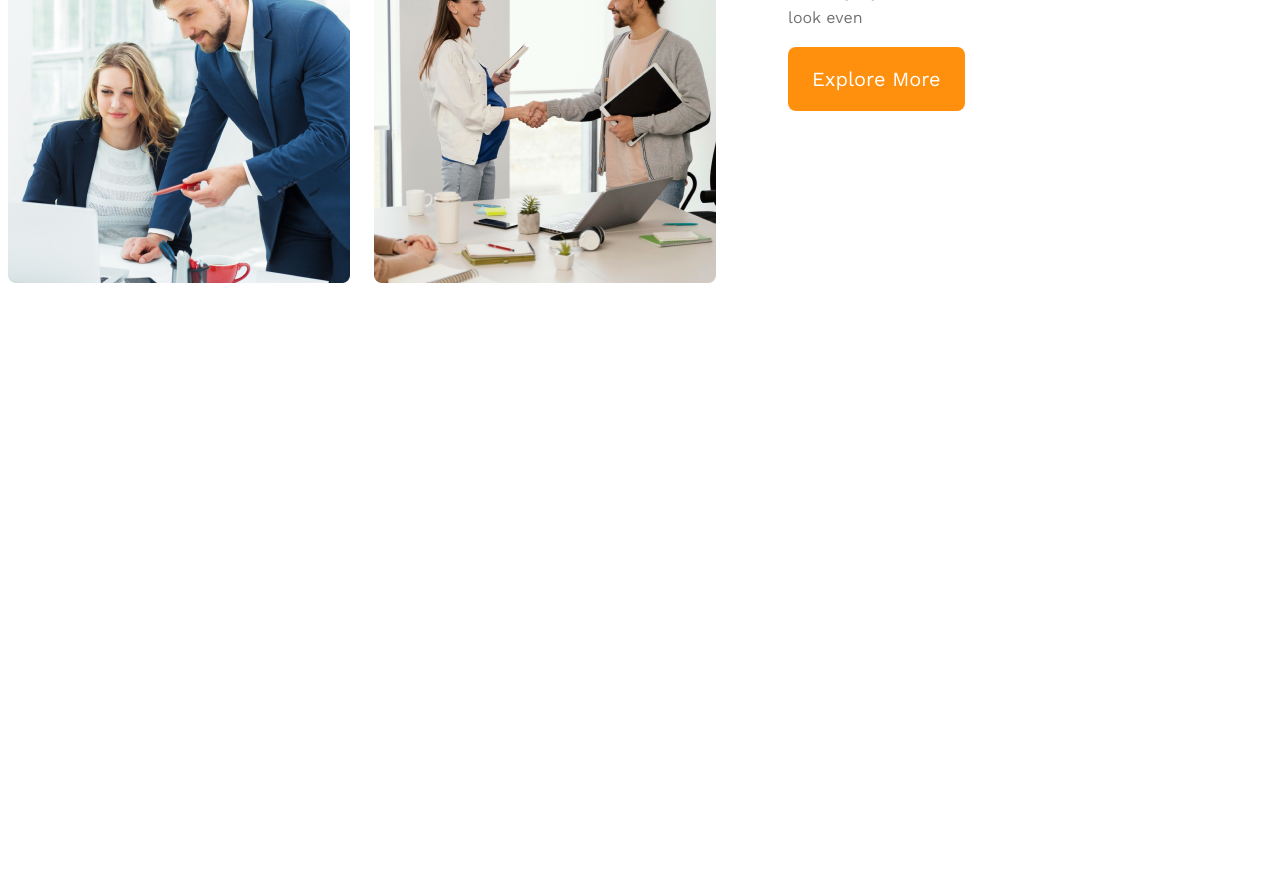
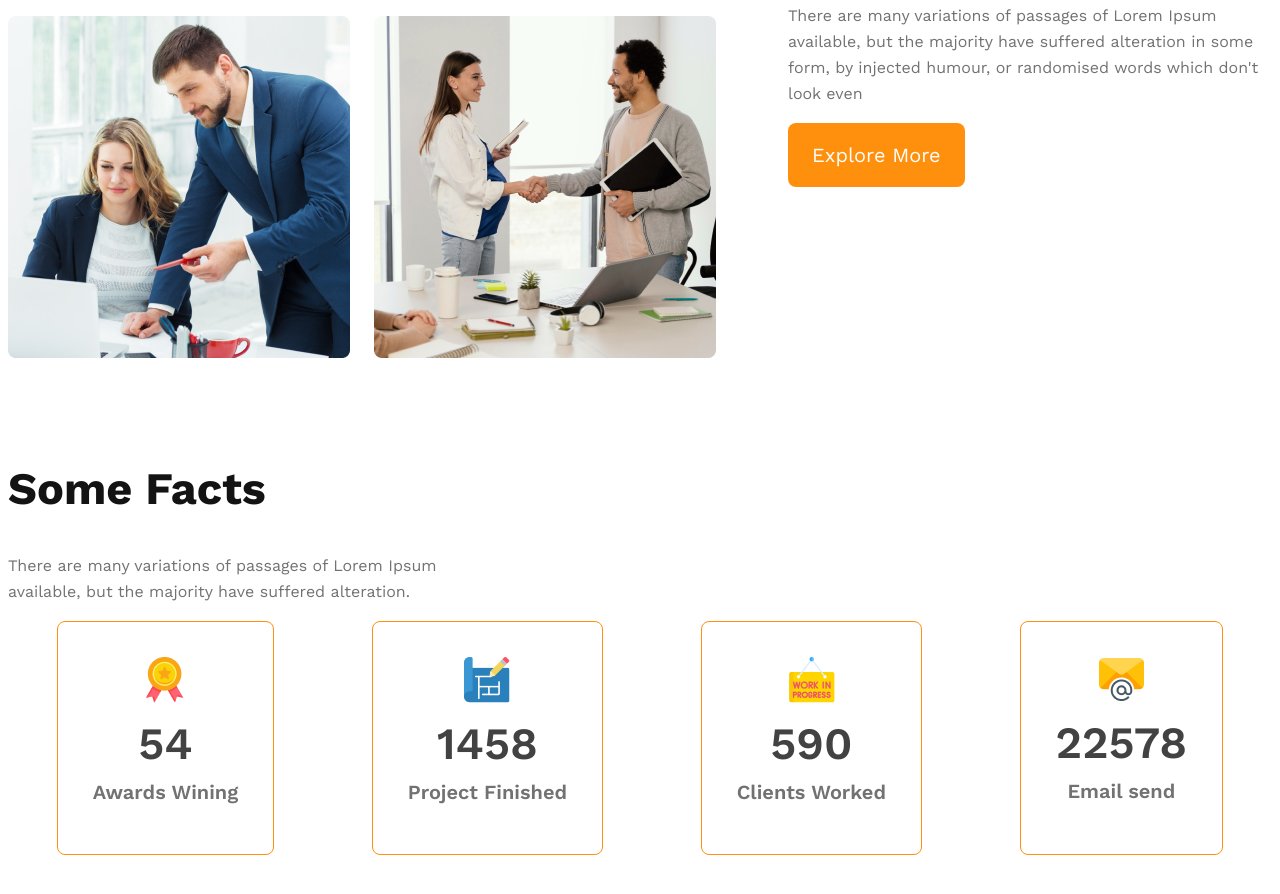
Before and after one commit to AdityaChowdhury2/g3-architects-website, a plain HTML site: page index.html in a window 1280 px wide. Shown: the part 1616-2510 px from the top of the page. Before the commit the page ends 1973 px from the top, so only its background shows below. Drawn offline with nearby package versions, Linux system fonts and the light colour scheme.

Commit message:
fact section added

```diff
--- a/index.html
+++ b/index.html
@@ -12,10 +12,10 @@
 </head>
 
 <body>
-    <header class="">
-        <nav>
+    <header>
+        <nav class="container">
             <div class="logo">
-                <h3>G3 Architects</h3>
+                <h3 class="text-black">G3 Architects</h3>
             </div>
             <ul>
                 <li>
@@ -32,12 +32,13 @@
                 </li>
             </ul>
         </nav>
-        <section class="banner">
+        <section class="banner container">
             <div class="banner-content">
-                <h1 class="banner-title">Brand New
+                <h1 class="banner-title text-black">Brand New
                     Group of Architects
                 </h1>
-                <p class="banner-description text-gray">There are many variations of passages of Lorem Ipsum available,
+                <p class="banner-description description text-gray">There are many variations of passages of Lorem Ipsum
+                    available,
                     but the
                     majority have suffered alteration in some form, by injected humour, or randomised words which don't
                     look
@@ -50,7 +51,8 @@
 
         </section>
     </header>
-    <main>
+    <main class="container">
+        <!-- Teams -->
         <section class="teams-container">
             <div class="teams-gallery">
                 <div>
@@ -67,10 +69,11 @@
                 </div>
             </div>
             <div class="teams-content">
-                <h2 class="teams-title"><span class="text-quick text-gray">
+                <h2 class="teams-title title text-black"><span class="text-quick text-gray">
                         Quick list
                     </span> of Our <span class="text-features">Features</span></h2>
-                <p class="teams-description text-gray">There are many variations of passages of Lorem Ipsum available,
+                <p class="teams-description description text-gray">There are many variations of passages of Lorem Ipsum
+                    available,
                     but the
                     majority
                     have
@@ -79,6 +82,42 @@
                 <button class="btn-primary">Explore More</button>
             </div>
         </section>
+        <!-- Features -->
+
+
+
+        <!-- Some Facts -->
+        <section class="facts">
+            <div class="facts-content">
+                <h2 class="facts-title title text-black">Some Facts</h2>
+                <p class="facts-description description text-gray">
+                    There are many variations of passages of Lorem Ipsum available, but the majority have suffered
+                    alteration.
+                </p>
+            </div>
+            <div class="facts-card-container">
+                <div class="card">
+                    <img src="images/icons/ribon.png" alt="">
+                    <h2 class="card-stats">54</h2>
+                    <p class="card-title text-gray">Awards Wining</p>
+                </div>
+                <div class="card">
+                    <img src="images/icons/projects.png" alt="">
+                    <h2 class="card-stats">1458</h2>
+                    <p class="card-title text-gray">Project Finished</p>
+                </div>
+                <div class="card">
+                    <img src="images/icons/customers.png" alt="">
+                    <h2 class="card-stats">590</h2>
+                    <p class="card-title text-gray">Clients Worked</p>
+                </div>
+                <div class="card">
+                    <img src="images/icons/email.png" alt="">
+                    <h2 class="card-stats">22578</h2>
+                    <p class="card-title text-gray">Email send</p>
+                </div>
+            </div>
+        </section>
     </main>
     <footer></footer>
 </body>
--- a/styles/style.css
+++ b/styles/style.css
@@ -1,14 +1,22 @@
 *{
     font-family: 'Work Sans', sans-serif;
 }
-main{
+.container{
     max-width: 1440px;
-    margin: 70px auto;
+    margin: 10px auto;
 }
 /* Common CSS */
-
+section{
+    margin-bottom: 100px;
+}
+header{
+    margin-bottom: 50px;
+}
 .text-gray{
     color:#727272;
+}
+.text-black{
+    color:#131313;
 }
 .hide{
     display: none;
@@ -22,6 +30,15 @@ main{
     cursor: pointer;
     padding: 20px 24px;
 }
+.title{
+    font-weight: 700;
+    font-size: 45px;
+
+}
+.description{
+    line-height: 26px;
+    font-size: 1rem;
+}
 /* Header Styles */
 header{
     background-color: rgba(255, 144, 14, 0.10);
@@ -29,17 +46,16 @@ header{
 }
 nav, ul{
     display: flex;
-    justify-content: space-around;
+    justify-content: space-between;
     align-items: center;
 }
 
 nav ul>li{
     list-style: none;
 }
-nav .logo{
+.logo h3{
     font-size: 3rem;
-    font-weight: 700px;
-    color:#131313;
+    font-weight: 700;
 }
 
 ul>li {
@@ -61,20 +77,18 @@ ul> li>a{
 }
 
 .banner-title{
-    color: #131313;
     font-size: 4rem;
     font-weight: 700;
 }
-.banner-description{
-    line-height: 26px;
-}
+
 .banner-image{
     margin: 20px;
     text-align: center;
 
 }
 .banner-image img{
-    width: 80%;
+    width: 100%;
+
 }
 /* Teams section styles */
 .teams-container{
@@ -90,23 +104,46 @@ ul> li>a{
 .teams-title{
     width: 60%;
 }
-.text-features,.text-quick,.teams-content h2{
-    font-weight: 700;
-    font-size: 45px;
-}
 .text-quick{
     font-weight:500;
 }
 .text-features{
     color: #FF900E;
 }
-.teams-description{
-    font-size: 1rem;
-    line-height: 26px;
+
+/* Facts Section */
+.facts-content{
+    width: 37%;
+}
+.facts-card-container {
+    display: flex;
+    justify-content: space-around;
+}
+.facts-card-container .card {
+    text-align: center;
+    border-radius: 8px;
+    border: 1px solid #FF900E;
+    padding: 35px 35px 30px;
+}
+.facts-card-container  .card .card-stats {
+    margin-top: 10px;
+    font-size: 2.8rem;
+    font-weight: 600;
+    color: #424242;
+    margin-bottom: 10px;
+}
+.facts-card-container  .card .card-title{
+    font-weight: 600;
+    font-size: 1.25rem;
+    margin-top: 10px;
 }
 
 
+
 @media screen and (max-width:998px) {
+    .logo h3{
+        font-size: 2rem;
+    }
     .teams-container{
         flex-direction: column;
     }
```
